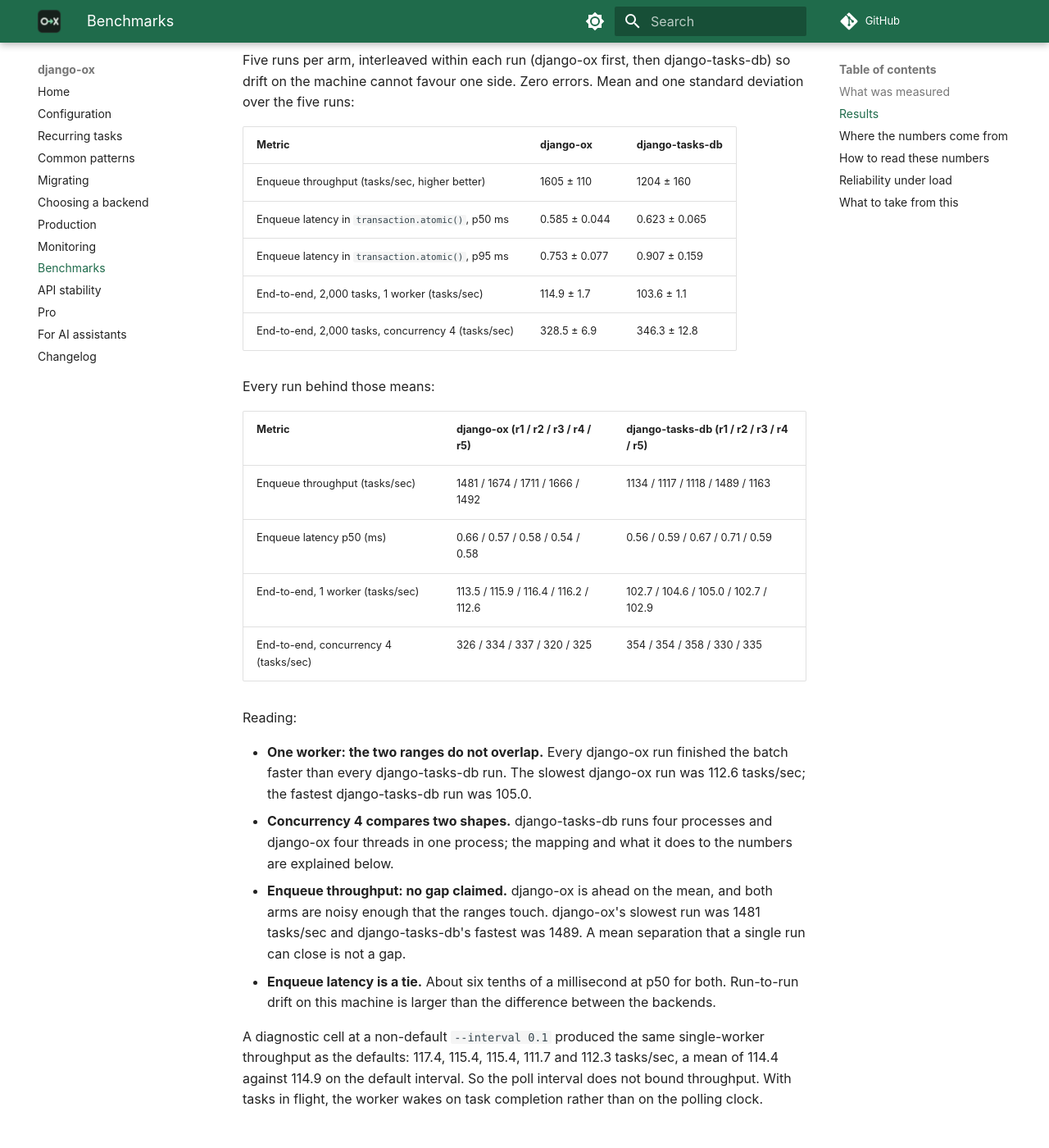
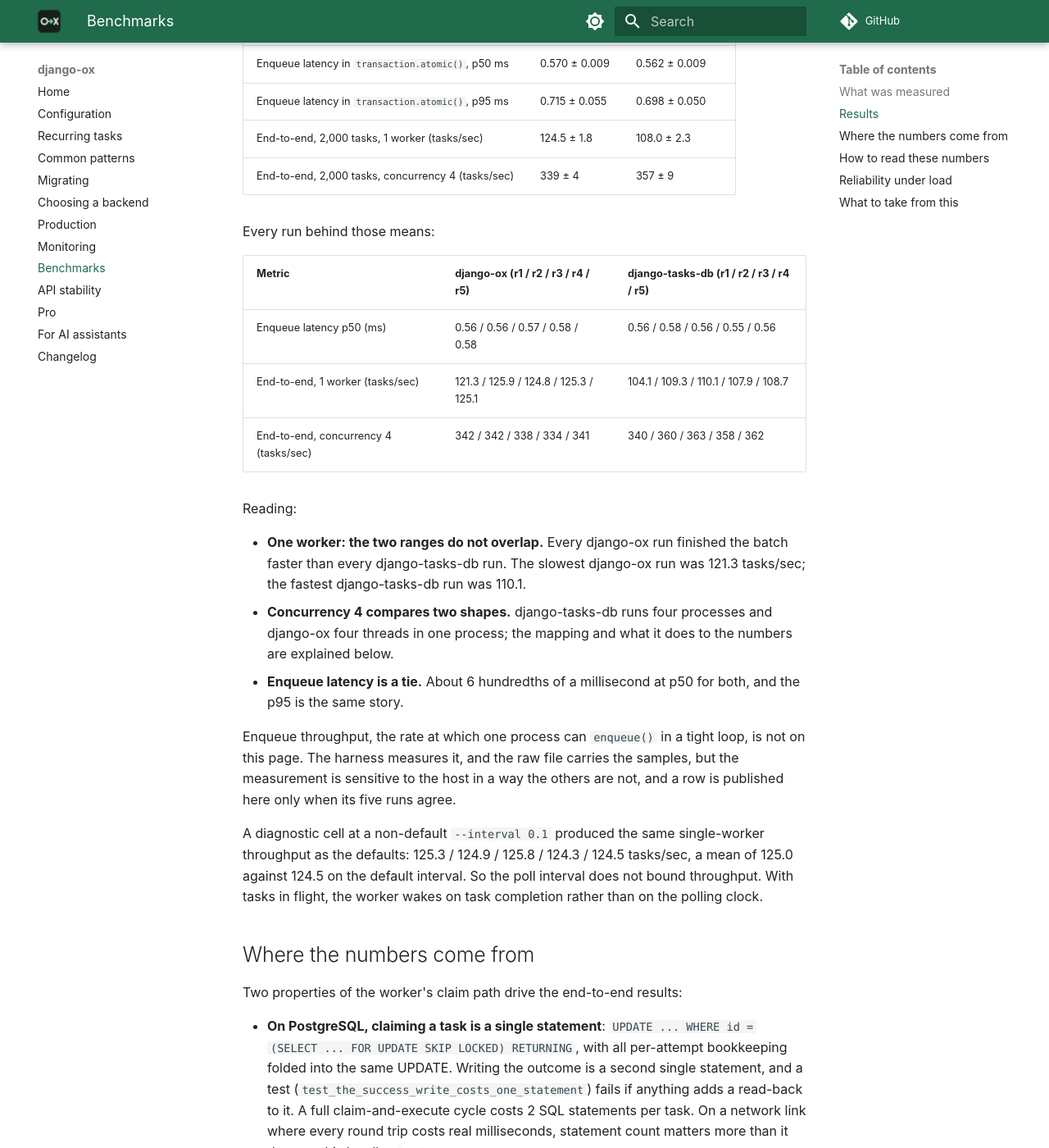
Before and after one commit to oxpull/django-ox, an MkDocs documentation site: the page built from docs/benchmarks.md, in a window 1280 px wide and 1400 px high, scrolled down 695 px. Shown: the whole window at 82% size. Built offline with MkDocs 1.6.1 and Material for MkDocs 9.7.7, drawn with Linux system fonts in a browser that asks for light colours; comment, search, counter and statistics services are not loaded; some of the changed text lies outside the part shown.

Commit message:
Measure 1.1.0 against django-tasks-db and publish the run
Five runs per arm on PostgreSQL 16.14, Django 6.0.8, django-tasks-db
0.12.0, interleaved within each run. django-ox 1.1.0 completes 2,000
no-op tasks at 124.5 tasks per second against 108.0 with one worker, and
the two ranges do not overlap: the slowest django-ox run beat the
fastest control run. In-transaction enqueue latency is a tie at p50 and
p95. The concurrency-4 row is two worker shapes, four processes against
four threads, and is stated as that.

The raw file carries every sample of every metric. The README's
benchmark section quotes the same run, and the soak keeps its own date.

```diff
--- a/docs/benchmarks.md
+++ b/docs/benchmarks.md
@@ -1,25 +1,20 @@
 # Benchmarks
 
-django-ox against django-tasks-db 0.12.0 (the other database backend for
-the Tasks API) on identical no-op workloads, PostgreSQL 16. Full
+django-ox 1.1.0 against django-tasks-db 0.12.0 (the other database backend
+for the Tasks API) on identical no-op workloads, PostgreSQL 16. Full
 methodology, raw JSON with every sample, and per-process logs are in the
 `benchmarks/` directory of the repository. Every run is reported; nothing
 was discarded.
 
 ## What was measured
 
-The worker path as it stood on 2026-09-05, which is the path that ships from 1.0.0 on. One change landed after this run: the outcome write no
-longer reads `finished_at` back off the database, so the shipped worker does
-one fewer round trip per task than the one measured here.
-
-That difference runs in django-ox's favour on the single-worker rows, which
-therefore understate the shipped code.
+The worker as it ships in 1.1.0, measured on 2026-09-11.
 
 Environment: Apple M1 Max, 10 logical CPUs, macOS 26.6.2, Python 3.12.13,
 Django 6.0.8, PostgreSQL 16.14 in Docker on the same machine,
-django-tasks-db 0.12.0, django-tasks 0.12.0, psycopg 3.3.4. Harness:
+django-tasks-db 0.12.0, django-tasks 0.12.0, psycopg 3.3.5. Harness:
 `benchmarks/bench.py --runs 5`. Raw data, every sample:
-[`benchmarks/results-raw-2026-09-05.json`](https://github.com/oxpull/django-ox/blob/main/benchmarks/results-raw-2026-09-05.json).
+[`benchmarks/results-raw-2026-09-11.json`](https://github.com/oxpull/django-ox/blob/main/benchmarks/results-raw-2026-09-11.json).
 
 ## Results
 
@@ -29,41 +24,38 @@
 
 | Metric | django-ox | django-tasks-db |
 | --- | --- | --- |
-| Enqueue throughput (tasks/sec, higher better) | 1605 ± 110 | 1204 ± 160 |
-| Enqueue latency in `transaction.atomic()`, p50 ms | 0.585 ± 0.044 | 0.623 ± 0.065 |
-| Enqueue latency in `transaction.atomic()`, p95 ms | 0.753 ± 0.077 | 0.907 ± 0.159 |
-| End-to-end, 2,000 tasks, 1 worker (tasks/sec) | 114.9 ± 1.7 | 103.6 ± 1.1 |
-| End-to-end, 2,000 tasks, concurrency 4 (tasks/sec) | 328.5 ± 6.9 | 346.3 ± 12.8 |
+| Enqueue latency in `transaction.atomic()`, p50 ms | 0.570 ± 0.009 | 0.562 ± 0.009 |
+| Enqueue latency in `transaction.atomic()`, p95 ms | 0.715 ± 0.055 | 0.698 ± 0.050 |
+| End-to-end, 2,000 tasks, 1 worker (tasks/sec) | 124.5 ± 1.8 | 108.0 ± 2.3 |
+| End-to-end, 2,000 tasks, concurrency 4 (tasks/sec) | 339 ± 4 | 357 ± 9 |
 
 Every run behind those means:
 
 | Metric | django-ox (r1 / r2 / r3 / r4 / r5) | django-tasks-db (r1 / r2 / r3 / r4 / r5) |
 | --- | --- | --- |
-| Enqueue throughput (tasks/sec) | 1481 / 1674 / 1711 / 1666 / 1492 | 1134 / 1117 / 1118 / 1489 / 1163 |
-| Enqueue latency p50 (ms) | 0.66 / 0.57 / 0.58 / 0.54 / 0.58 | 0.56 / 0.59 / 0.67 / 0.71 / 0.59 |
-| End-to-end, 1 worker (tasks/sec) | 113.5 / 115.9 / 116.4 / 116.2 / 112.6 | 102.7 / 104.6 / 105.0 / 102.7 / 102.9 |
-| End-to-end, concurrency 4 (tasks/sec) | 326 / 334 / 337 / 320 / 325 | 354 / 354 / 358 / 330 / 335 |
+| Enqueue latency p50 (ms) | 0.56 / 0.56 / 0.57 / 0.58 / 0.58 | 0.56 / 0.58 / 0.56 / 0.55 / 0.56 |
+| End-to-end, 1 worker (tasks/sec) | 121.3 / 125.9 / 124.8 / 125.3 / 125.1 | 104.1 / 109.3 / 110.1 / 107.9 / 108.7 |
+| End-to-end, concurrency 4 (tasks/sec) | 342 / 342 / 338 / 334 / 341 | 340 / 360 / 363 / 358 / 362 |
 
 Reading:
 
 - **One worker: the two ranges do not overlap.** Every django-ox run
   finished the batch faster than every django-tasks-db run. The slowest
-  django-ox run was 112.6 tasks/sec; the fastest django-tasks-db run was
-  105.0.
+  django-ox run was 121.3 tasks/sec; the fastest django-tasks-db run was
+  110.1.
 - **Concurrency 4 compares two shapes.** django-tasks-db runs four processes
   and django-ox four threads in one process; the mapping and what it does to
   the numbers are explained below.
-- **Enqueue throughput: no gap claimed.** django-ox is ahead on the mean,
-  and both arms are noisy enough that the ranges touch. django-ox's
-  slowest run was 1481 tasks/sec and django-tasks-db's fastest was 1489.
-  A mean separation that a single run can close is not a gap.
-- **Enqueue latency is a tie.** About six tenths of a millisecond at p50
-  for both. Run-to-run drift on this machine is larger than the difference
-  between the backends.
+- **Enqueue latency is a tie.** About 6 hundredths of a millisecond
+  at p50 for both, and the p95 is the same story.
+
+Enqueue throughput, the rate at which one process can `enqueue()` in a tight
+loop, is not on this page. The harness measures it, and the raw file carries
+the samples, but the measurement is sensitive to the host in a way the
+others are not, and a row is published here only when its five runs agree.
 
 A diagnostic cell at a non-default `--interval 0.1` produced the same
-single-worker throughput as the defaults: 117.4, 115.4, 115.4, 111.7 and
-112.3 tasks/sec, a mean of 114.4 against 114.9 on the default interval. So
+single-worker throughput as the defaults: 125.3 / 124.9 / 125.8 / 124.3 / 124.5 tasks/sec, a mean of 125.0 against 124.5 on the default interval. So
 the poll interval does not bound throughput. With tasks in flight, the
 worker wakes on task completion rather than on the polling clock.
 
```
Also changed, not shown: README.md (+7 -7 lines), benchmarks/README.md (+6 -7 lines), docs/llms-full.txt (+22 -30 lines), 1 other file.
